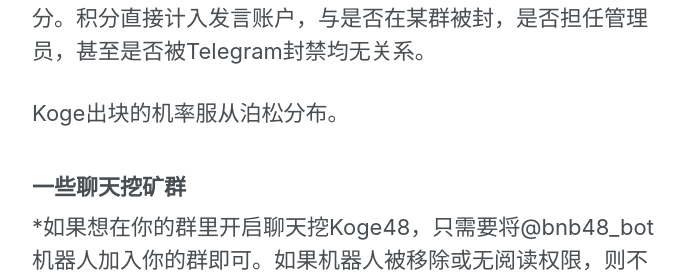
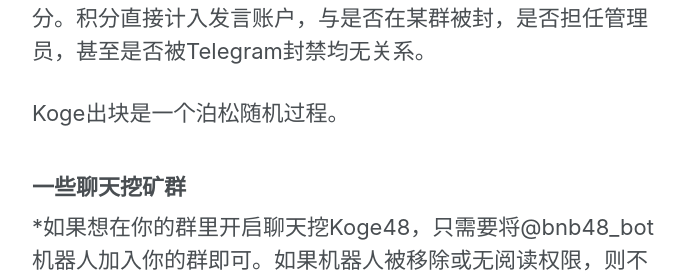
Before and after one commit to 48Club/BNB48Club.github.io, a Jekyll site: the page built from _pages/koge48.md, in a window 1280 px wide and 900 px high, scrolled down 1041 px. Shown: the part 160-440 px from the top of the window, without its empty margins (290-989 px from the left). Built offline with Jekyll 4.4.1, drawn with Linux system fonts in a browser that asks for light colours; nearby versions of some CDN libraries.

Commit message:
调整koge出块随机过程的描述

```diff
--- a/_pages/koge48.md
+++ b/_pages/koge48.md
@@ -25,7 +25,7 @@
 ## 聊天挖矿
 在每个机器人入驻并有正常权限的Telegram SuperGroup内，每当非机器人发表文字，就有一定的概率“挖”出一定量Koge48积分。积分直接计入发言账户，与是否在某群被封，是否担任管理员，甚至是否被Telegram封禁均无关系。
 
-Koge出块的机率服从泊松分布。
+Koge出块是一个泊松随机过程。
 
 ### 一些聊天挖矿群
 \*如果想在你的群里开启聊天挖Koge48，只需要将@bnb48_bot机器人加入你的群即可。如果机器人被移除或无阅读权限，则不再可以聊天挖矿。
```
Also changed, not shown: _posts/2019-01-09-调整Koge聊天挖矿的出块概率.md (+1 -1 lines).
